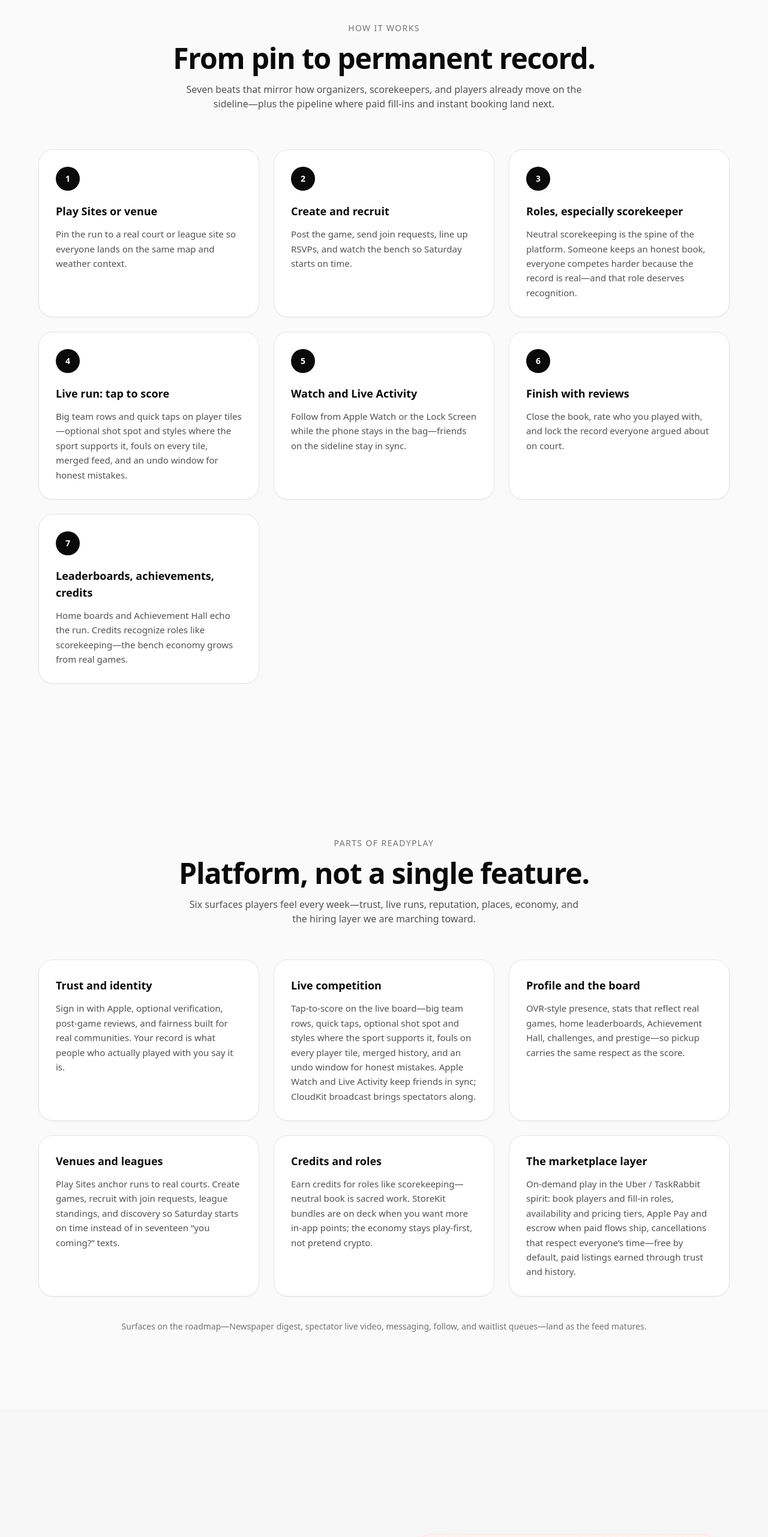
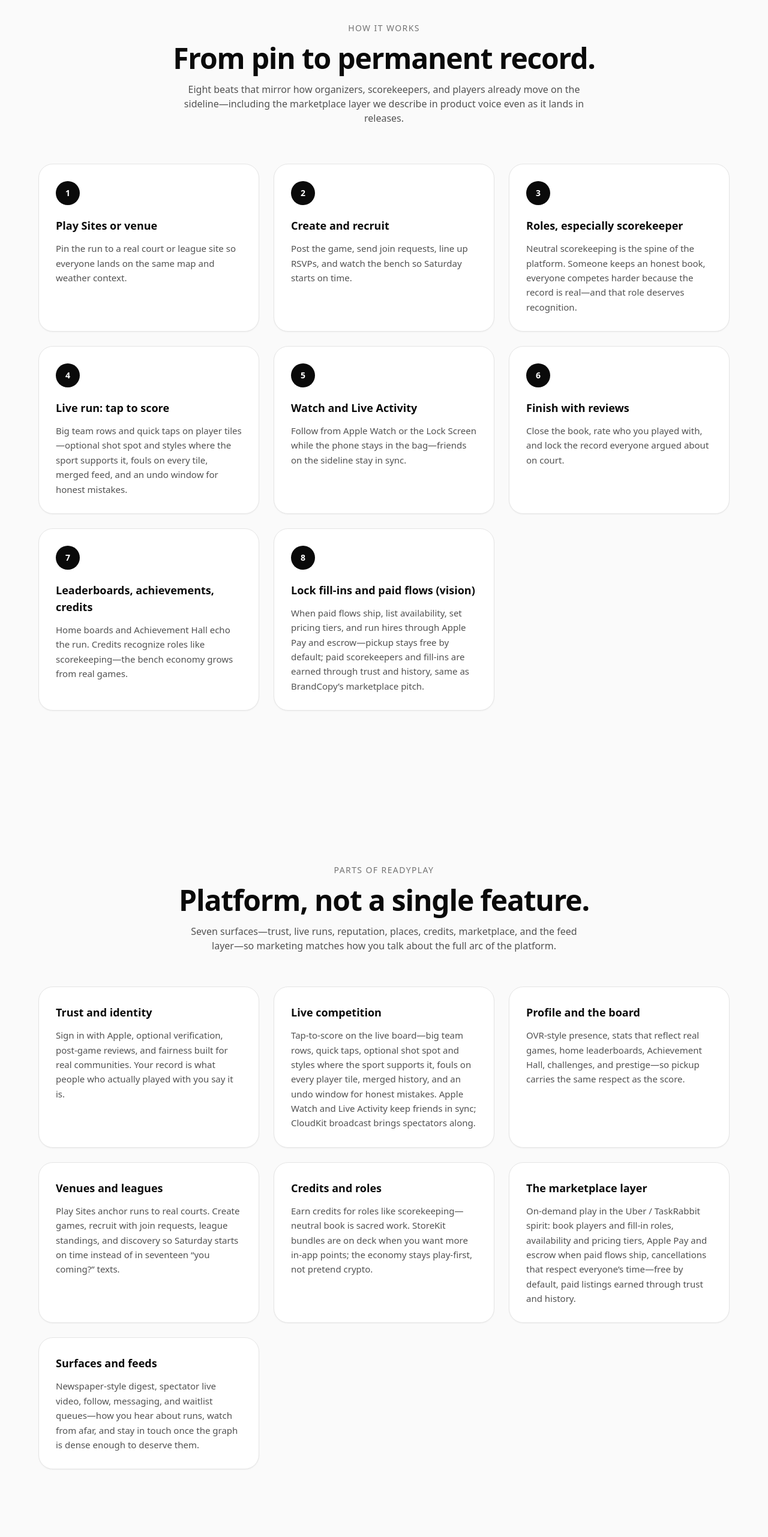
Before and after one commit to marvelousempire/readyplay-marketing, a Next.js app: page / in a window 1280 px wide. Shown: the part 2860-5423 px from the top of the page at 60% size. Built offline with nearby package versions, Linux system fonts and the light colour scheme.

Commit message:
Sync READYPLAY marketing site (2026-04-14T16:11Z)

```diff
--- a/components/sections/how-it-works.tsx
+++ b/components/sections/how-it-works.tsx
@@ -39,6 +39,11 @@ const steps = [
     title: "Leaderboards, achievements, credits",
     body: "Home boards and Achievement Hall echo the run. Credits recognize roles like scorekeeping—the bench economy grows from real games.",
   },
+  {
+    n: "8",
+    title: "Lock fill-ins and paid flows (vision)",
+    body: "When paid flows ship, list availability, set pricing tiers, and run hires through Apple Pay and escrow—pickup stays free by default; paid scorekeepers and fill-ins are earned through trust and history, same as BrandCopy’s marketplace pitch.",
+  },
 ];
 
 export function HowItWorks() {
@@ -56,8 +61,9 @@ export function HowItWorks() {
             From pin to permanent record.
           </h2>
           <p className="mx-auto mt-4 max-w-2xl text-neutral-600">
-            Seven beats that mirror how organizers, scorekeepers, and players already move on the
-            sideline—plus the pipeline where paid fill-ins and instant booking land next.
+            Eight beats that mirror how organizers, scorekeepers, and players already move on the
+            sideline—including the marketplace layer we describe in product voice even as it lands
+            in releases.
           </p>
         </MotionReveal>
 
--- a/components/sections/platform-parts.tsx
+++ b/components/sections/platform-parts.tsx
@@ -27,6 +27,10 @@ const parts = [
     title: "The marketplace layer",
     body: "On-demand play in the Uber / TaskRabbit spirit: book players and fill-in roles, availability and pricing tiers, Apple Pay and escrow when paid flows ship, cancellations that respect everyone’s time—free by default, paid listings earned through trust and history.",
   },
+  {
+    title: "Surfaces and feeds",
+    body: "Newspaper-style digest, spectator live video, follow, messaging, and waitlist queues—how you hear about runs, watch from afar, and stay in touch once the graph is dense enough to deserve them.",
+  },
 ];
 
 export function PlatformParts() {
@@ -44,8 +48,8 @@ export function PlatformParts() {
             Platform, not a single feature.
           </h2>
           <p className="mx-auto mt-4 max-w-2xl text-neutral-600">
-            Six surfaces players feel every week—trust, live runs, reputation, places, economy, and
-            the hiring layer we are marching toward.
+            Seven surfaces—trust, live runs, reputation, places, credits, marketplace, and the feed
+            layer—so marketing matches how you talk about the full arc of the platform.
           </p>
         </MotionReveal>
 
@@ -60,12 +64,6 @@ export function PlatformParts() {
           ))}
         </div>
 
-        <MotionReveal className="mt-10" delay={0.2}>
-          <p className="text-center text-sm text-neutral-500">
-            Surfaces on the roadmap—Newspaper digest, spectator live video, messaging, follow, and
-            waitlist queues—land as the feed matures.
-          </p>
-        </MotionReveal>
       </div>
     </section>
   );
```
